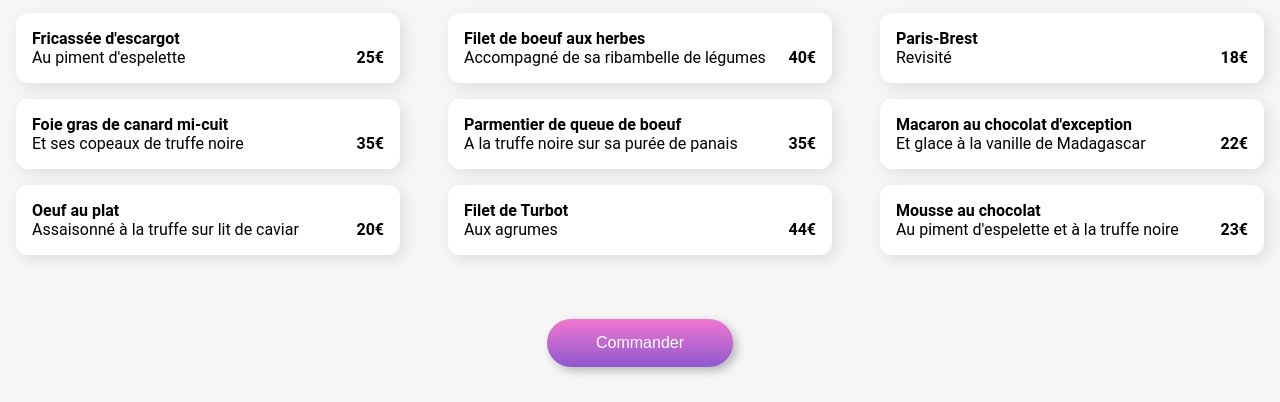
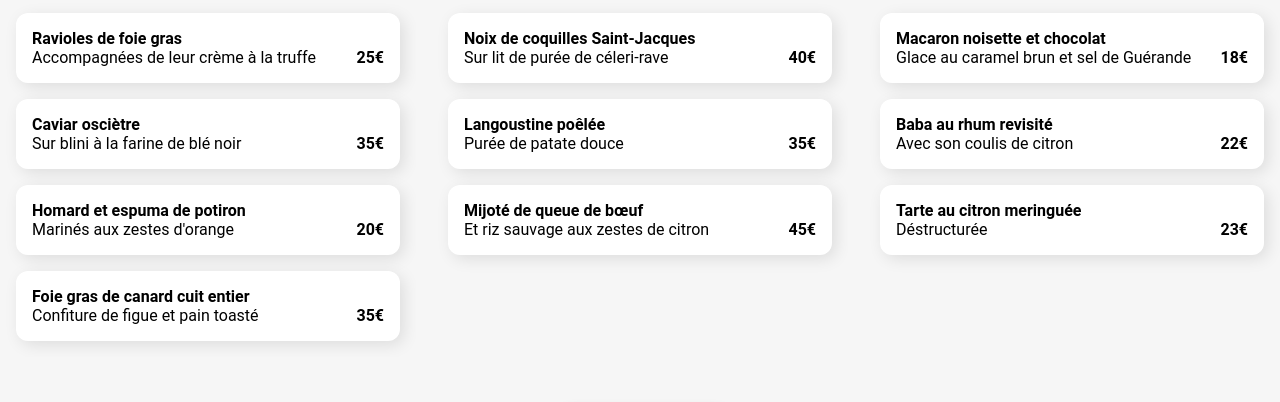
Before and after one commit to alexdevvvvv/OhMyFood, a website: page restaurants/la_note_enchanté.html in a window 1280 px wide. Shown: the part 602-1004 px from the top of the page. Drawn offline with Linux system fonts and the light colour scheme.

Commit message:
Ajout de tous les contenus des menus

```diff
--- a/restaurants/la_note_enchanté.html
+++ b/restaurants/la_note_enchanté.html
@@ -22,7 +22,7 @@
 
 <main class="menu container">
     <header class="menu__header">
-        <h2 class="menu__title">La palette du goût</h2>
+        <h2 class="menu__title">La note enchantée</h2>
         <button class="menu__btn">
             <i class="menu__like menu__like--noBg far fa-heart fa-2x"></i>
             <i class="menu__like menu__like--bg fas fa-heart fa-2x"></i>
@@ -34,8 +34,8 @@
             <h3 class="menus__title">Entrées</h3>
             <section class="menu-card">
                 <header class="menu-card__header">
-                    <h4 class="menu-card__title">Fricassée d'escargot</h4>
-                    <p class="menu-card__description">Au piment d'espelette</p>
+                    <h4 class="menu-card__title">Ravioles de foie gras </h4>
+                    <p class="menu-card__description">Accompagnées de leur crème à la truffe</p>
                 </header>
                 <div class="menu-card__price">25€</div>
                 <div class="menu-card__confirmation">
@@ -47,8 +47,8 @@
 
             <section class="menu-card delay-1">
                 <header class="menu-card__header">
-                    <h4 class="menu-card__title">Foie gras de canard mi-cuit</h4>
-                    <p class="menu-card__description">Et ses copeaux de truffe noire</p>
+                    <h4 class="menu-card__title">Caviar osciètre</h4>
+                    <p class="menu-card__description">Sur blini à la farine de blé noir</p>
                 </header>
                 <div class="menu-card__price">35€</div>
                 <div class="menu-card__confirmation">
@@ -60,8 +60,8 @@
 
             <section class="menu-card delay-2">
                 <header class="menu-card__header">
-                    <h4 class="menu-card__title">Oeuf au plat</h4>
-                    <p class="menu-card__description">Assaisonné à la truffe sur lit de caviar</p>
+                    <h4 class="menu-card__title">Homard et espuma de potiron</h4>
+                    <p class="menu-card__description">Marinés aux zestes d'orange</p>
                 </header>
                 <div class="menu-card__price">20€</div>
                 <div class="menu-card__confirmation">
@@ -70,14 +70,26 @@
                     </div>
                 </div>
             </section>
+            <section class="menu-card delay-2">
+              <header class="menu-card__header">
+                  <h4 class="menu-card__title">Foie gras de canard cuit entier</h4>
+                  <p class="menu-card__description">Confiture de figue et pain toasté</p>
+              </header>
+              <div class="menu-card__price">35€</div>
+              <div class="menu-card__confirmation">
+                  <div class="menu-card__select-btn">
+                      <i class="menu-card__icon fas fa-check"></i>
+                  </div>
+              </div>
+          </section>
         </section>
 
         <section class="menus">
             <h3 class="menus__title">Plats</h3>
             <section class="menu-card delay-3">
                 <header class="menu-card__header">
-                    <h4 class="menu-card__title">Filet de boeuf aux herbes</h4>
-                    <p class="menu-card__description">Accompagné de sa ribambelle de légumes</p>
+                    <h4 class="menu-card__title">Noix de coquilles Saint-Jacques</h4>
+                    <p class="menu-card__description">Sur lit de purée de céleri-rave</p>
                 </header>
                 <div class="menu-card__price">40€</div>
                 <div class="menu-card__confirmation">
@@ -89,8 +101,8 @@
 
             <section class="menu-card delay-4">
                 <header class="menu-card__header">
-                    <h4 class="menu-card__title">Parmentier de queue de boeuf</h4>
-                    <p class="menu-card__description">A la truffe noire sur sa purée de panais</p>
+                    <h4 class="menu-card__title">Langoustine poêlée</h4>
+                    <p class="menu-card__description">Purée de patate douce</p>
                 </header>
                 <div class="menu-card__price">35€</div>
                 <div class="menu-card__confirmation">
@@ -102,10 +114,10 @@
 
             <section class="menu-card delay-5">
                 <header class="menu-card__header">
-                    <h4 class="menu-card__title">Filet de Turbot</h4>
-                    <p class="menu-card__description">Aux agrumes</p>
+                    <h4 class="menu-card__title">Mijoté de queue de bœuf </h4>
+                    <p class="menu-card__description">Et riz sauvage aux zestes de citron</p>
                 </header>
-                <div class="menu-card__price">44€</div>
+                <div class="menu-card__price">45€</div>
                 <div class="menu-card__confirmation">
                     <div class="menu-card__select-btn">
                         <i class="menu-card__icon fas fa-check"></i>
@@ -118,8 +130,8 @@
             <h3 class="menus__title">Desserts</h3>
             <section class="menu-card delay-6">
                 <header class="menu-card__header">
-                    <h4 class="menu-card__title">Paris-Brest</h4>
-                    <p class="menu-card__description">Revisité</p>
+                    <h4 class="menu-card__title">Macaron noisette et chocolat</h4>
+                    <p class="menu-card__description">Glace au caramel brun et sel de Guérande</p>
                 </header>
                 <div class="menu-card__price">18€</div>
                 <div class="menu-card__confirmation">
@@ -131,8 +143,8 @@
 
             <section class="menu-card delay-7">
                 <header class="menu-card__header">
-                    <h4 class="menu-card__title">Macaron au chocolat d'exception</h4>
-                    <p class="menu-card__description">Et glace à la vanille de Madagascar</p>
+                    <h4 class="menu-card__title">Baba au rhum revisité </h4>
+                    <p class="menu-card__description">Avec son coulis de citron</p>
                 </header>
                 <div class="menu-card__price">22€</div>
                 <div class="menu-card__confirmation">
@@ -144,8 +156,8 @@
 
             <section class="menu-card delay-8">
                 <header class="menu-card__header">
-                    <h4 class="menu-card__title">Mousse au chocolat</h4>
-                    <p class="menu-card__description">Au piment d'espelette et à la truffe noire</p>
+                    <h4 class="menu-card__title">Tarte au citron meringuée</h4>
+                    <p class="menu-card__description">Déstructurée</p>
                 </header>
                 <div class="menu-card__price">23€</div>
                 <div class="menu-card__confirmation">
```
Also changed, not shown: restaurants/a_la_francaise.html (+18 -18 lines), restaurants/la_delice_du_sens.html (+19 -19 lines).
